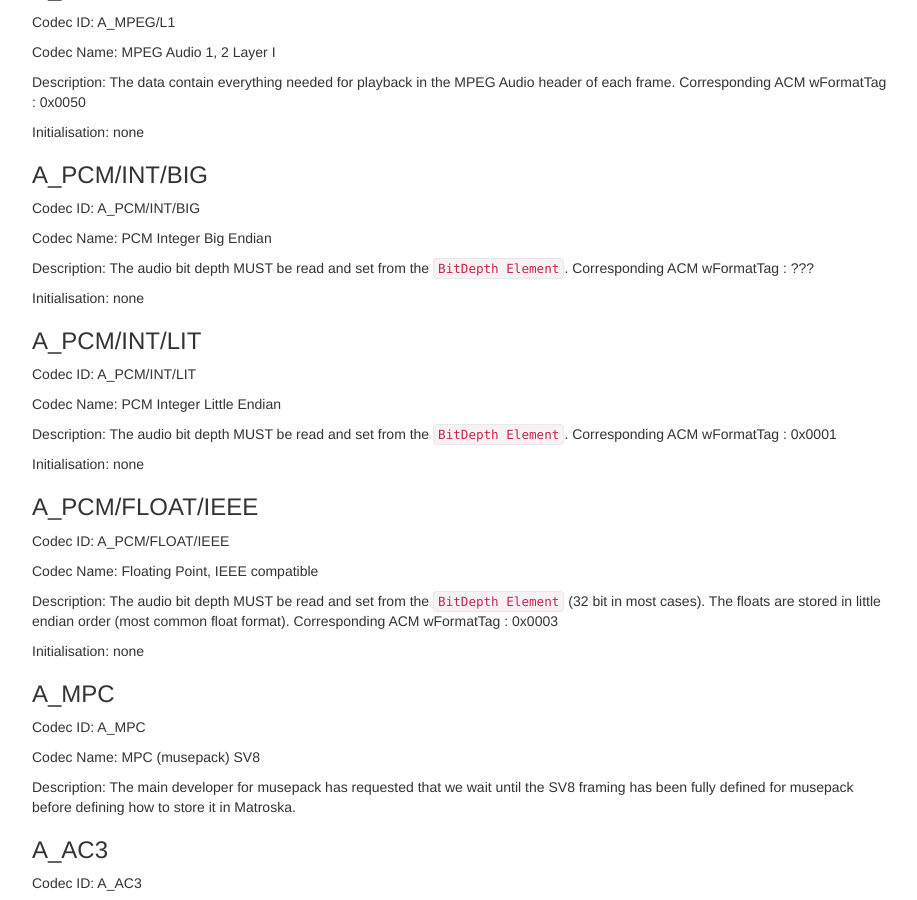
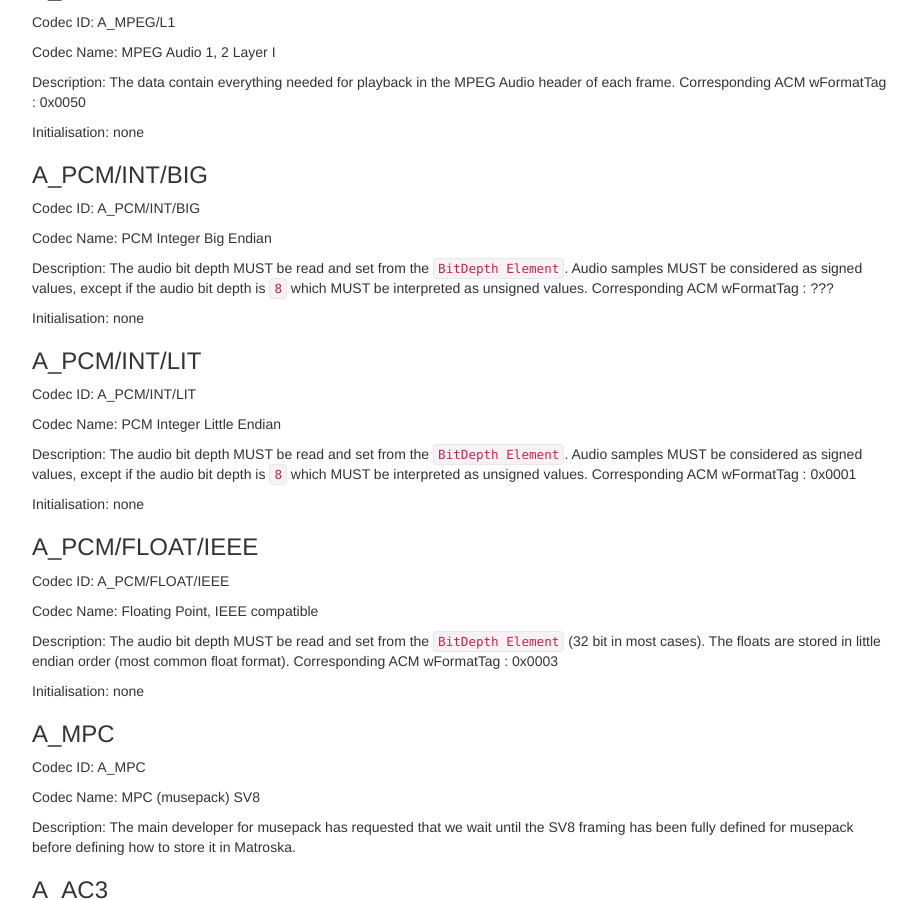
Before and after one commit to ietf-wg-cellar/matroska-specification, a Jekyll site: the page built from codec_specs.md, in a window 1280 px wide and 900 px high, scrolled down 5931 px. Shown: the whole window, without its empty margins (273-1190 px from the left). Built offline with Jekyll 4.4.1, drawn with Linux system fonts in a browser that asks for light colours; our own code applies the rules of GitHub Pages for plain Markdown files.

Commit message:
Add defaults for PCM signedness.
addresses
https://github.com/Matroska-Org/matroska-specification/issues/142

```diff
--- a/codec_specs.md
+++ b/codec_specs.md
@@ -301,7 +301,7 @@
 
 Codec Name: PCM Integer Big Endian
 
-Description: The audio bit depth MUST be read and set from the `BitDepth Element`. Corresponding ACM wFormatTag : ???
+Description: The audio bit depth MUST be read and set from the `BitDepth Element`. Audio samples MUST be considered as signed values, except if the audio bit depth is `8` which MUST be interpreted as unsigned values. Corresponding ACM wFormatTag : ???
 
 Initialisation: none
 
@@ -311,7 +311,7 @@
 
 Codec Name: PCM Integer Little Endian
 
-Description: The audio bit depth MUST be read and set from the `BitDepth Element`. Corresponding ACM wFormatTag : 0x0001
+Description: The audio bit depth MUST be read and set from the `BitDepth Element`. Audio samples MUST be considered as signed values, except if the audio bit depth is `8` which MUST be interpreted as unsigned values. Corresponding ACM wFormatTag : 0x0001
 
 Initialisation: none
 
```
